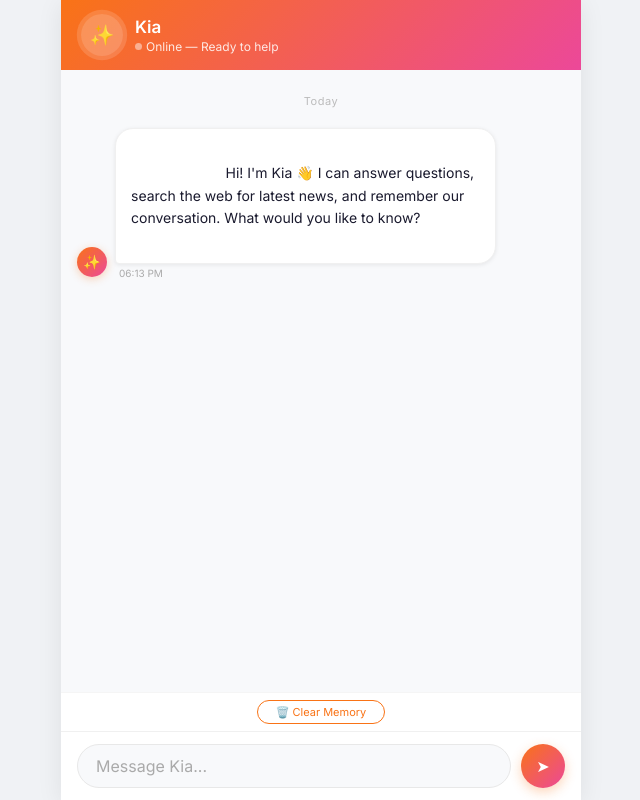
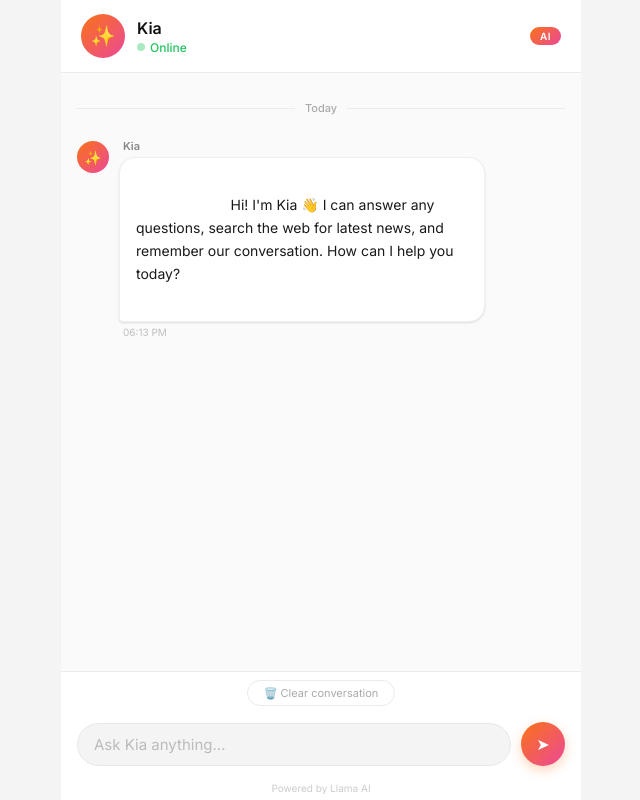
Before and after one commit to pankajmalpani/kia-agent, a Flask app: page / in a window 1280 px wide. Shown: the whole page, without its empty margins (319-959 px from the left). Run offline with Flask 3, Linux system fonts and the light colour scheme.

Commit message:
modern profession chat design

```diff
--- a/templates/index.html
+++ b/templates/index.html
@@ -19,7 +19,7 @@
             height: -webkit-fill-available;
             overflow: hidden;
             font-family: 'Inter', Arial, sans-serif;
-            background: #f0f2f5;
+            background: #f4f4f5;
         }
 
         .chat-container {
@@ -30,8 +30,7 @@
             height: -webkit-fill-available;
             max-width: 520px;
             margin: 0 auto;
-            background: #ffffff;
-            box-shadow: 0 4px 24px rgba(0,0,0,0.08);
+            background: #fafafa;
         }
 
         /* ── HEADER ── */
@@ -40,76 +39,116 @@
             display: flex;
             align-items: center;
             gap: 12px;
-            background: linear-gradient(135deg, #f97316, #ec4899);
+            background: #ffffff;
+            border-bottom: 1px solid #ebebeb;
             flex-shrink: 0;
         }
 
         .header-avatar {
-            width: 42px;
-            height: 42px;
+            width: 44px;
+            height: 44px;
             border-radius: 50%;
-            background: rgba(255,255,255,0.25);
+            background: linear-gradient(135deg, #f97316, #ec4899);
             display: flex;
             align-items: center;
             justify-content: center;
             font-size: 20px;
             flex-shrink: 0;
-            animation: pulse 2.5s infinite;
         }
 
-        @keyframes pulse {
-            0%, 100% { box-shadow: 0 0 0 0 rgba(255,255,255,0.3); }
-            50% { box-shadow: 0 0 0 8px rgba(255,255,255,0); }
+        .header-info { flex: 1; }
+
+        .header-info h1 {
+            font-size: 16px;
+            font-weight: 600;
+            color: #111111;
         }
 
-        .header-info h1 {
-            font-size: 17px;
-            font-weight: 600;
-            color: #ffffff;
-        }
-
-        .header-info p {
-            font-size: 12px;
-            color: rgba(255,255,255,0.85);
+        .header-status {
             display: flex;
             align-items: center;
-            gap: 4px;
+            gap: 5px;
             margin-top: 2px;
         }
 
         .online-dot {
-            width: 7px;
-            height: 7px;
-            background: #ffffff;
+            width: 8px;
+            height: 8px;
+            background: #22c55e;
             border-radius: 50%;
             animation: blink 2s infinite;
         }
 
         @keyframes blink {
             0%, 100% { opacity: 1; }
-            50% { opacity: 0.4; }
+            50% { opacity: 0.3; }
+        }
+
+        .header-status span {
+            font-size: 12px;
+            color: #22c55e;
+            font-weight: 500;
+        }
+
+        .header-badge {
+            background: linear-gradient(135deg, #f97316, #ec4899);
+            color: white;
+            font-size: 10px;
+            font-weight: 600;
+            padding: 3px 10px;
+            border-radius: 20px;
+            letter-spacing: 0.5px;
         }
 
         /* ── MESSAGES ── */
         .chat-messages {
             flex: 1;
             overflow-y: auto;
-            padding: 20px 16px;
+            padding: 24px 16px;
             display: flex;
             flex-direction: column;
-            gap: 16px;
-            background: #f8f9fb;
+            gap: 20px;
+            background: #fafafa;
             -webkit-overflow-scrolling: touch;
-            scrollbar-width: none;
+            scrollbar-width: thin;
+            scrollbar-color: #e0e0e0 transparent;
         }
 
-        .chat-messages::-webkit-scrollbar { display: none; }
+        .chat-messages::-webkit-scrollbar { width: 4px; }
+        .chat-messages::-webkit-scrollbar-thumb {
+            background: #e0e0e0;
+            border-radius: 4px;
+        }
 
+        /* ── DATE DIVIDER ── */
+        .date-divider {
+            display: flex;
+            align-items: center;
+            gap: 10px;
+            margin: 4px 0;
+        }
+
+        .date-divider::before,
+        .date-divider::after {
+            content: "";
+            flex: 1;
+            height: 1px;
+            background: #ebebeb;
+        }
+
+        .date-divider span {
+            font-size: 11px;
+            color: #aaaaaa;
+            white-space: nowrap;
+            font-weight: 500;
+        }
+
+        /* ── MESSAGE ROWS ── */
         .message-row {
             display: flex;
-            gap: 8px;
-            align-items: flex-end;
-            animation: fadeUp 0.3s ease;
+            gap: 10px;
+            align-items: flex-start;
+            animation: fadeUp 0.25s ease;
         }
 
         @keyframes fadeUp {
@@ -117,11 +156,13 @@
             to { opacity: 1; transform: translateY(0); }
         }
 
-        .message-row.user { flex-direction: row-reverse; }
+        .message-row.user {
+            flex-direction: row-reverse;
+        }
 
         .msg-avatar {
-            width: 30px;
-            height: 30px;
+            width: 32px;
+            height: 32px;
             border-radius: 50%;
             background: linear-gradient(135deg, #f97316, #ec4899);
             display: flex;
@@ -129,66 +170,96 @@
             justify-content: center;
             font-size: 14px;
             flex-shrink: 0;
-            margin-bottom: 2px;
-            box-shadow: 0 2px 8px rgba(249,115,22,0.3);
+            margin-top: 2px;
+        }
+
+        .user-avatar {
+            width: 32px;
+            height: 32px;
+            border-radius: 50%;
+            background: #e8e8e8;
+            display: flex;
+            align-items: center;
+            justify-content: center;
+            font-size: 14px;
+            flex-shrink: 0;
+            margin-top: 2px;
+            color: #666;
+            font-weight: 600;
+            font-size: 13px;
         }
 
         .msg-content {
             display: flex;
             flex-direction: column;
-            gap: 3px;
-            max-width: 78%;
+            gap: 4px;
+            max-width: 75%;
         }
 
-        .message-row.user .msg-content { align-items: flex-end; }
+        .message-row.user .msg-content {
+            align-items: flex-end;
+        }
+
+        .msg-name {
+            font-size: 11px;
+            font-weight: 600;
+            color: #888888;
+            padding: 0 4px;
+        }
+
+        .message-row.user .msg-name {
+            text-align: right;
+        }
 
         .message {
-            padding: 11px 15px;
-            border-radius: 18px;
+            padding: 12px 16px;
+            border-radius: 16px;
             font-size: 14px;
-            line-height: 1.6;
+            line-height: 1.65;
             word-wrap: break-word;
             white-space: pre-wrap;
         }
 
         .message.kia {
             background: #ffffff;
-            color: #1a1a2e;
+            color: #1a1a1a;
             border-bottom-left-radius: 4px;
-            box-shadow: 0 1px 4px rgba(0,0,0,0.08);
+            box-shadow: 0 1px 3px rgba(0,0,0,0.07),
+                        0 1px 2px rgba(0,0,0,0.05);
             border: 1px solid #f0f0f0;
         }
 
         .message.user {
             background: linear-gradient(135deg, #f97316, #ec4899);
-            color: white;
+            color: #ffffff;
             border-bottom-right-radius: 4px;
-            box-shadow: 0 2px 8px rgba(249,115,22,0.25);
+            box-shadow: 0 2px 8px rgba(249,115,22,0.2);
         }
 
         .msg-time {
             font-size: 10px;
-            color: #aaaaaa;
+            color: #c0c0c0;
             padding: 0 4px;
         }
 
         /* ── TYPING ── */
         .typing-row {
             display: flex;
-            gap: 8px;
-            align-items: flex-end;
-            animation: fadeUp 0.3s ease;
+            gap: 10px;
+            align-items: flex-start;
+            animation: fadeUp 0.25s ease;
         }
 
         .typing {
             display: flex;
             gap: 5px;
-            padding: 13px 16px;
+            padding: 14px 18px;
             background: #ffffff;
-            border-radius: 18px;
+            border-radius: 16px;
             border-bottom-left-radius: 4px;
-            box-shadow: 0 1px 4px rgba(0,0,0,0.08);
+            box-shadow: 0 1px 3px rgba(0,0,0,0.07);
             border: 1px solid #f0f0f0;
+            align-items: center;
         }
 
         .typing span {
@@ -204,23 +275,26 @@
 
         @keyframes bounce {
             0%, 60%, 100% { transform: translateY(0); }
-            30% { transform: translateY(-6px); }
+            30% { transform: translateY(-5px); }
         }
 
-        /* ── CLEAR BUTTON ── */
+        /* ── BOTTOM BAR ── */
+        .bottom-bar {
+            background: #ffffff;
+            border-top: 1px solid #ebebeb;
+            flex-shrink: 0;
+        }
+
         .clear-btn-container {
             text-align: center;
-            padding: 7px;
-            flex-shrink: 0;
-            background: #ffffff;
-            border-top: 1px solid #f5f5f5;
+            padding: 8px 16px 6px;
         }
 
         .clear-btn {
             background: none;
-            border: 1px solid #f97316;
-            color: #f97316;
-            padding: 4px 18px;
+            border: 1px solid #ebebeb;
+            color: #aaaaaa;
+            padding: 5px 16px;
             border-radius: 20px;
             font-size: 11px;
             cursor: pointer;
@@ -229,41 +303,48 @@
         }
 
         .clear-btn:hover {
-            background: #fff5f0;
+            border-color: #f97316;
+            color: #f97316;
         }
 
-        /* ── INPUT ── */
         .chat-input {
-            padding: 12px 16px;
-            border-top: 1px solid #f0f0f0;
+            padding: 10px 16px;
             display: flex;
             gap: 10px;
             align-items: center;
-            flex-shrink: 0;
+            padding-bottom: max(12px, env(safe-area-inset-bottom));
+        }
+
+        .input-wrapper {
+            flex: 1;
+            display: flex;
+            align-items: center;
+            background: #f4f4f5;
+            border: 1.5px solid #e8e8e8;
+            border-radius: 25px;
+            padding: 0 16px;
+            transition: border-color 0.2s;
+            min-width: 0;
+        }
+
+        .input-wrapper:focus-within {
+            border-color: #f97316;
             background: #ffffff;
-            padding-bottom: max(12px, env(safe-area-inset-bottom));
         }
 
         .chat-input input {
             flex: 1;
-            padding: 11px 18px;
-            border: 1.5px solid #e8e8e8;
-            border-radius: 25px;
-            font-size: 16px;
+            padding: 11px 0;
+            border: none;
             outline: none;
+            font-size: 15px;
+            background: transparent;
+            color: #1a1a1a;
+            font-family: inherit;
             min-width: 0;
-            background: #f8f9fb;
-            color: #1a1a2e;
-            font-family: inherit;
-            transition: border-color 0.2s;
         }
 
-        .chat-input input::placeholder { color: #aaaaaa; }
-
-        .chat-input input:focus {
-            border-color: #f97316;
-            background: #ffffff;
-        }
+        .chat-input input::placeholder { color: #bbbbbb; }
 
         .send-btn {
             width: 44px;
@@ -280,23 +361,21 @@
             justify-content: center;
             box-shadow: 0 4px 12px rgba(249,115,22,0.3);
             transition: all 0.2s;
+            flex-shrink: 0;
         }
 
-        .send-btn:hover { transform: scale(1.05); }
+        .send-btn:active { transform: scale(0.95); }
 
         .send-btn:disabled {
             opacity: 0.4;
             cursor: not-allowed;
-            transform: none;
         }
 
-        /* ── DATE DIVIDER ── */
-        .date-divider {
+        .powered-by {
             text-align: center;
-            font-size: 11px;
-            color: #bbbbbb;
-            margin: 4px 0;
-            letter-spacing: 0.5px;
+            font-size: 10px;
+            color: #cccccc;
+            padding: 4px 0 6px;
         }
     </style>
 </head>
@@ -308,42 +387,49 @@
             <div class="header-avatar">✨</div>
             <div class="header-info">
                 <h1>Kia</h1>
-                <p>
-                    <span class="online-dot"></span>
-                    Online — Ready to help
-                </p>
+                <div class="header-status">
+                    <div class="online-dot"></div>
+                    <span>Online</span>
                 </div>
+            </div>
+            <div class="header-badge">AI</div>
         </div>
 
         <!-- Messages -->
         <div class="chat-messages" id="messages">
-            <div class="date-divider">Today</div>
+            <div class="date-divider">
+                <span>Today</span>
+            </div>
             <div class="message-row">
                 <div class="msg-avatar">✨</div>
                 <div class="msg-content">
+                    <div class="msg-name">Kia</div>
                     <div class="message kia">
-                        Hi! I'm Kia 👋 I can answer questions, search the web for latest news, and remember our conversation. What would you like to know?
+                        Hi! I'm Kia 👋 I can answer any questions, search the web for latest news, and remember our conversation. How can I help you today?
                     </div>
                     <div class="msg-time" id="startTime"></div>
                 </div>
             </div>
         </div>
 
-        <!-- Clear Memory -->
+        <!-- Bottom Bar -->
+        <div class="bottom-bar">
             <div class="clear-btn-container">
                 <button class="clear-btn" onclick="clearMemory()">
-                🗑️ Clear Memory
+                    🗑️ Clear conversation
                 </button>
             </div>
-
-        <!-- Input -->
             <div class="chat-input">
+                <div class="input-wrapper">
                     <input
                         type="text"
                         id="userInput"
-                placeholder="Message Kia..."
+                        placeholder="Ask Kia anything..."
                     />
+                </div>
                 <button class="send-btn" id="sendBtn" onclick="sendMessage()">➤</button>
+            </div>
+            <div class="powered-by">Powered by Llama AI</div>
         </div>
 
     </div>
@@ -385,15 +471,18 @@
                 row.innerHTML = `
                     <div class="msg-avatar">✨</div>
                     <div class="msg-content">
+                        <div class="msg-name">Kia</div>
                         <div class="message kia"></div>
                         <div class="msg-time">${time}</div>
                     </div>`;
             } else {
                 row.innerHTML = `
                     <div class="msg-content">
+                        <div class="msg-name">You</div>
                         <div class="message user">${text}</div>
                         <div class="msg-time">${time}</div>
-                    </div>`;
+                    </div>
+                    <div class="user-avatar">P</div>`;
             }
 
             messages.appendChild(row);
@@ -477,9 +566,9 @@
             messages.innerHTML = "";
             const divider = document.createElement("div");
             divider.className = "date-divider";
-            divider.textContent = "Today";
+            divider.innerHTML = "<span>Today</span>";
             messages.appendChild(divider);
-            addMessage("Memory cleared! Starting fresh 🧹", "kia");
+            addMessage("Conversation cleared! Let's start fresh 🧹", "kia");
         }
     </script>
 </body>
```
Lines whose indentation alone changed are shown as unchanged.
